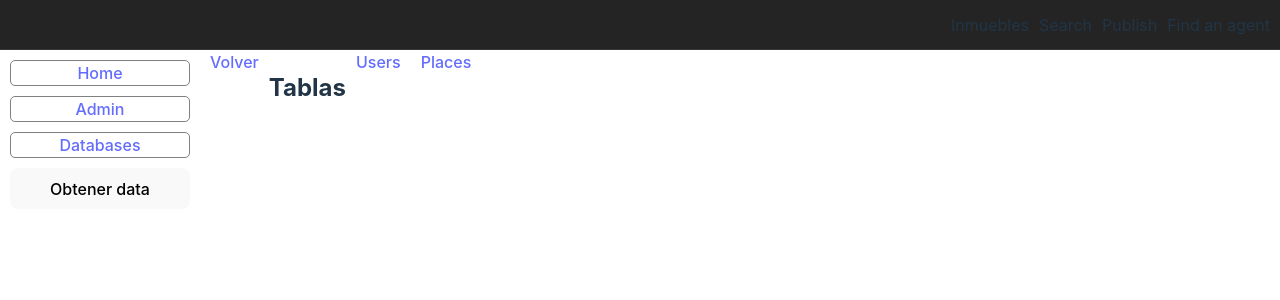
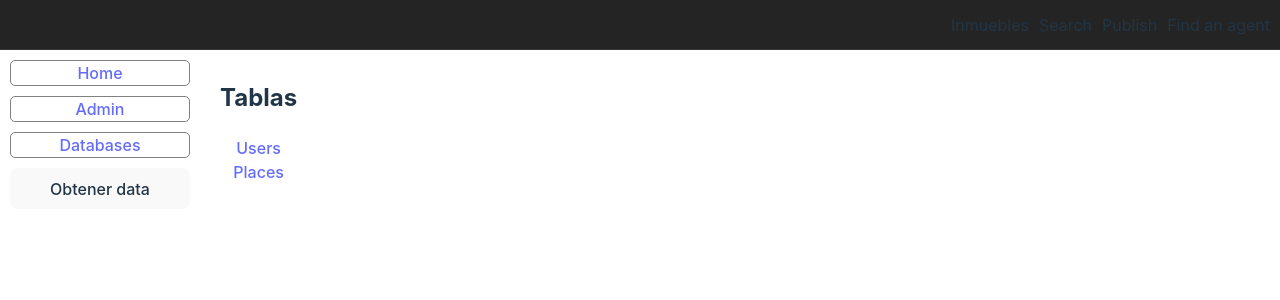
Before and after one commit to FranElfers/inmuebles, a React (Vite) app: page /admin/db in a window 1280 px wide. Shown: the top 300 px of the page. Built offline with nearby package versions, Linux system fonts and the light colour scheme; no server answers.

Commit message:
navbar para admin

```diff
--- a/src/App.css
+++ b/src/App.css
@@ -45,6 +45,7 @@
 
 button:disabled {
   cursor: initial;
+  color: #787878de;
 }
 
 button:disabled:hover {
--- a/src/App.tsx
+++ b/src/App.tsx
@@ -8,7 +8,7 @@ import { useEffect, FC, PropsWithChildren } from 'react'
 import Admin_JsonView from './views/Admin_JsonView'
 import Admin_Index from './views/Admin_Index'
 import Admin_Database from './views/Admin_Database'
-// import Admin_Structure from './views/Admin_Structure'
+import Admin_Structure from './views/Admin_Structure'
 import { adminSideBarLinks, clientSideBarLinks } from './configs'
 
 const LogLocation: FC<PropsWithChildren> = ({ children }) => {
@@ -35,8 +35,8 @@ function App() {
           <Route element={<Nav links={adminSideBarLinks} />}>
             <Route path='admin' element={<Admin_Index />} />
             <Route path='admin/db' element={<Admin_Database />} />
-            {/* <Route path='admin/db/users' element={<Admin_Structure collectionName='users' />} />
-            <Route path='admin/db/places' element={<Admin_Structure collectionName='places' />} /> */}
+            <Route path='admin/db/users' element={<Admin_Structure collectionName='users' />} />
+            <Route path='admin/db/places' element={<Admin_Structure collectionName='places' />} />
             <Route path='admin_json' element={<Admin_JsonView />} />
           </Route>
         </Routes>
--- a/src/components/CustomTags.tsx
+++ b/src/components/CustomTags.tsx
@@ -1,3 +1,4 @@
+import { useState } from "react"
 import { NavLink } from "react-router"
 
 export const MyNavLink: React.FC<React.PropsWithChildren<{ to: string }>> = function (props) {
@@ -15,3 +16,22 @@ export const MyButton: React.FC<React.ButtonHTMLAttributes<HTMLButtonElement>> =
 		{props.children}
 	</button>
 }
+
+/**
+ * Boton que se deshabilita al presionarlo, y solo se vuelve a habilitar
+ * al terminar la promesa ejecutada.
+ * @param props
+ * @returns
+ */
+export const MyAsyncButton: React.FC<React.ButtonHTMLAttributes<HTMLButtonElement>> = function (props) {
+	const [disabled, useDisabled] = useState(false)
+	async function handleClick(e: React.MouseEvent<HTMLButtonElement>) {
+		console.log('[click]', props.children)
+		useDisabled(true)
+		if (props.onClick) await props.onClick(e)
+		useDisabled(false)
+	}
+	return <button onClick={handleClick} style={props.style} disabled={disabled}>
+		{props.children}
+	</button>
+}
--- a/src/components/Nav.tsx
+++ b/src/components/Nav.tsx
@@ -1,6 +1,6 @@
 import { Outlet } from "react-router"
 import { useGetPlaces } from "../hooks/firebase"
-import { MyButton, MyNavLink } from "./CustomTags"
+import { MyAsyncButton, MyButton, MyNavLink } from "./CustomTags"
 import { SideBarLinkType } from "../configs"
 import { FC, PropsWithChildren } from "react"
 
@@ -24,7 +24,7 @@ const SideBar: FC<PropsWithChildren<{ links: SideBarLinkType[] }>> = function ({
 
 	return <div className="sidebar">
 		{links.map((link) => <MyNavLink to={link.url}>{link.text}</MyNavLink>)}
-		<MyButton onClick={getPlaces} title="Obtener datos de Firebase">Obtener data</MyButton>
+		<MyAsyncButton onClick={getPlaces} title="Obtener datos de Firebase">Obtener data</MyAsyncButton>
 	</div>
 }
 
--- a/src/configs.ts
+++ b/src/configs.ts
@@ -9,12 +9,12 @@ export const clientSideBarLinks: SideBarLinkType[] = [
 		text: "Home",
 	},
 	{
+		url: "/admin",
+		text: "Admin",
+	},
+	{
 		url: "/places",
 		text: "Places",
-	},
-	{
-		url: "/admin",
-		text: "Admin",
 	},
 ]
 
--- a/src/hooks/firebase.ts
+++ b/src/hooks/firebase.ts
@@ -23,15 +23,10 @@ export const useRunPromise = <T>(cb: () => Promise<T[]>): T[] => {
  * Devuelve una funcion que permite obtener las propiedades y
  * las guarda en un atom para su reactividad.
  */
-export const useGetPlaces = (): () => void => {
+export const useGetPlaces = (): () => Promise<void> => {
 	const setData = useSetAtom(placesAtom)
 
-	return () => {
-		firebaseGetPlaces().then((data) => {
-			setData(data)
-			return data
-		})
-	}
+	return () => firebaseGetPlaces().then(setData)
 }
 
 /**
--- a/src/index.css
+++ b/src/index.css
@@ -48,6 +48,7 @@ button {
   border-radius: 8px;
   border: 1px solid transparent;
   padding: 0.6em 1.2em;
+  color: inherit;
   font-size: 1em;
   font-weight: 500;
   font-family: inherit;
--- a/src/views/Admin_Database.tsx
+++ b/src/views/Admin_Database.tsx
@@ -8,13 +8,12 @@ los nombres de los collections de una base de datos.
 */
 
 const Admin_Database = () => {
-	return <>
-		<MyNavLink to="/admin">Volver</MyNavLink>
+	return <div>
 		<h2>Tablas</h2>
 		<MyNavLink to="/admin/db/users">Users</MyNavLink>
 		<br />
 		<MyNavLink to="/admin/db/places">Places</MyNavLink>
-	</>
+	</div>
 }
 
 export default Admin_Database
--- a/src/views/Admin_Structure.tsx
+++ b/src/views/Admin_Structure.tsx
@@ -69,11 +69,8 @@ const Admin_Structure: React.FC<{ collectionName: string }> = ({ collectionName
 	const places = useAtomValue(placesAtom)
 	const getPlaces = useGetPlaces()
 
-	return <>
-		<MyNavLink to="/admin/db">Volver</MyNavLink>
-		<span> | </span>
-		<a onClick={getPlaces}>Actualizar</a>
-
+	return <div>
+		<h2>{collectionName}</h2>
 		<table style={{ 'borderSpacing': '1rem' }}>
 			<tr>
 				<th>Title</th>
@@ -93,7 +90,7 @@ const Admin_Structure: React.FC<{ collectionName: string }> = ({ collectionName
 		<SyntaxHighlighter language="json" style={materialDark}>
 			{JSON.stringify(DefaultPlace, undefined, 2)}
 		</SyntaxHighlighter> */}
-	</>
+	</div>
 }
 
 export default Admin_Structure
```
